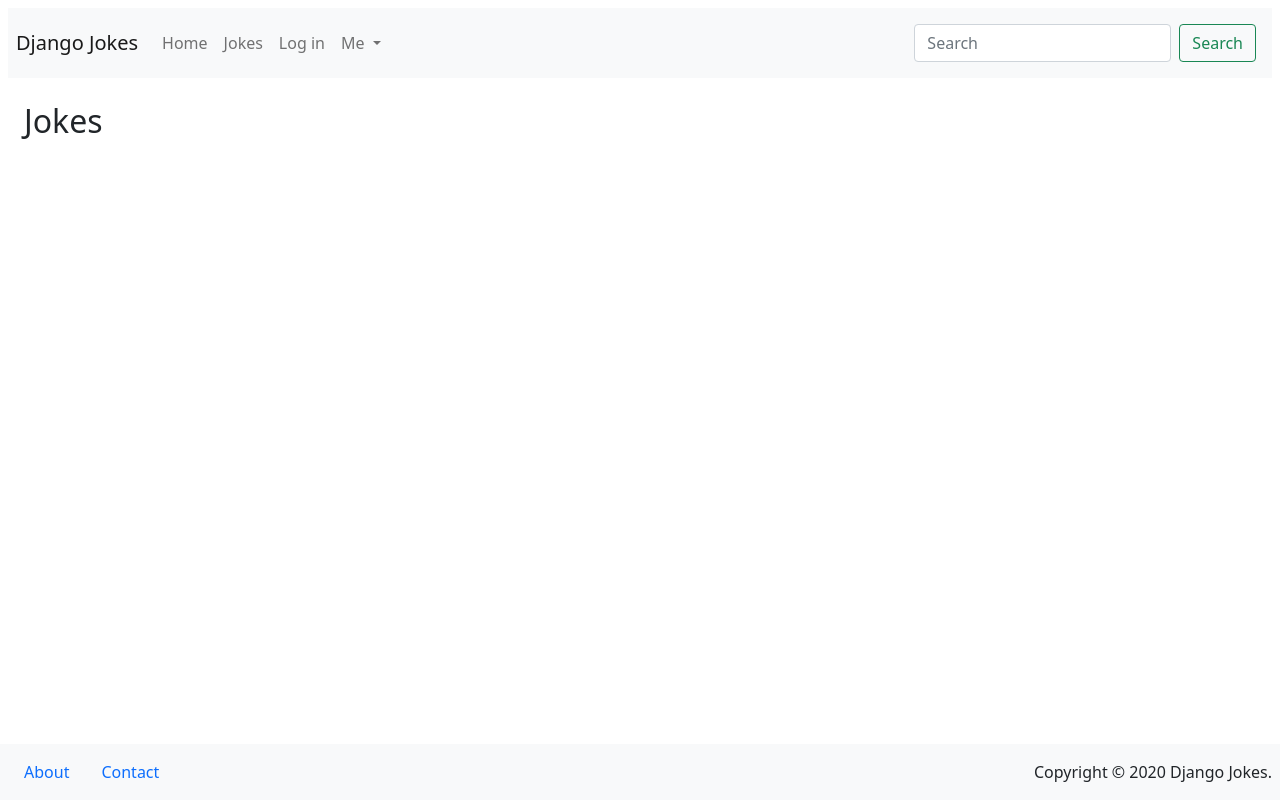
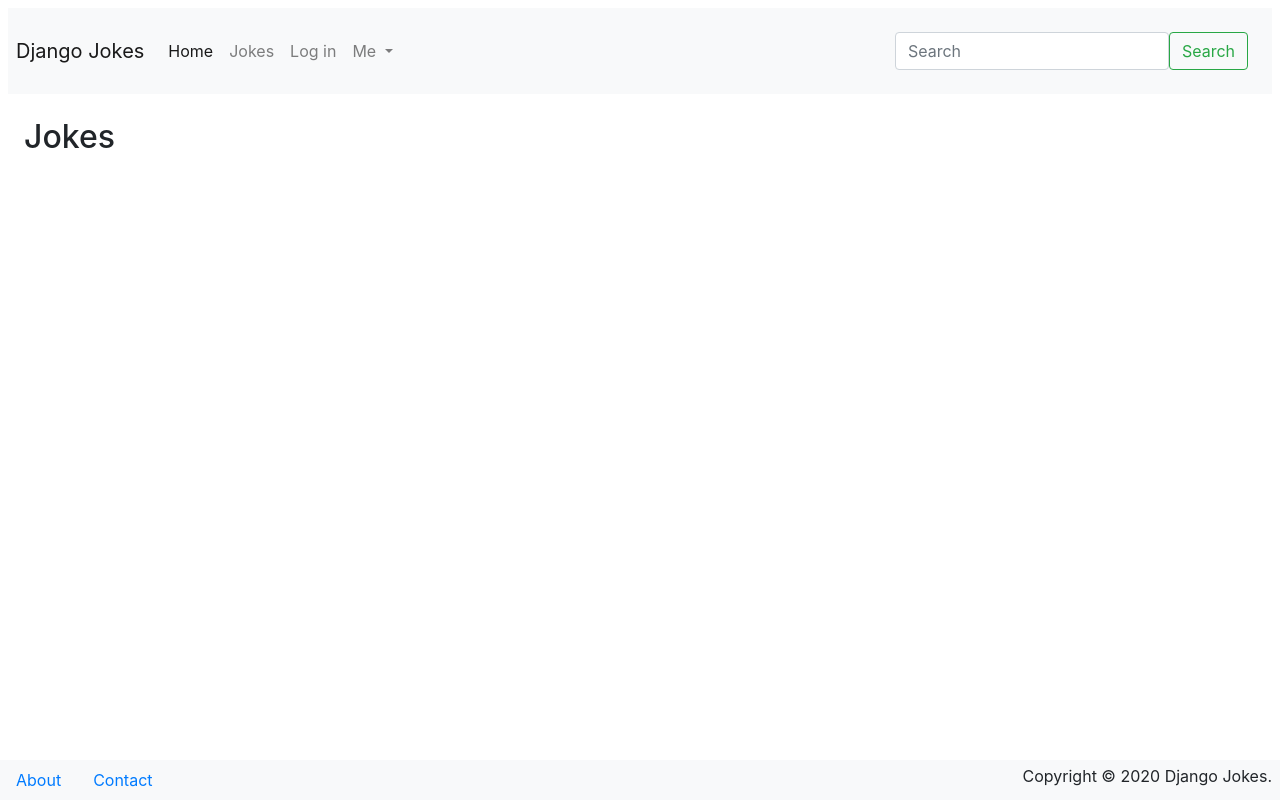
Before and after one commit to temesgen-zenebe/djangojokes.com, a Django app: page /jokes/ in a window 1280 px wide. Run offline with Django 4.2, Linux system fonts and the light colour scheme; data that the repository does not hold is empty; some libraries are stand-ins or nearby versions.

Commit message:
editing base templates

```diff
--- a/templates/_base.html
+++ b/templates/_base.html
@@ -3,7 +3,8 @@
 <head>
 <meta charset="UTF-8">
 <meta name="viewport" content="width=device-width, initial-scale=1">
-<link href="https://cdn.jsdelivr.net/npm/bootstrap@5.1.3/dist/css/bootstrap.min.css" rel="stylesheet" integrity="sha384-1BmE4kWBq78iYhFldvKuhfTAU6auU8tT94WrHftjDbrCEXSU1oBoqyl2QvZ6jIW3" crossorigin="anonymous">
+<link rel="stylesheet" href="https://cdn.jsdelivr.net/npm/bootstrap@4.0.0/dist/css/bootstrap.min.css" integrity="sha384-Gn5384xqQ1aoWXA+058RXPxPg6fy4IWvTNh0E263XmFcJlSAwiGgFAW/dAiS6JXm" crossorigin="anonymous">
+
 <script src="https://kit.fontawesome.com/30804ba0bf.js" crossorigin="anonymous"></script>
 <!-- ADD BOOTSTRAP CSS FROM https://getbootstrap.com/ -->
 <!-- ADD FONT AWESOME FROM https://fontawesome.com/ -->
@@ -46,7 +47,7 @@
           </div>
         </li>
       </ul>
-      <form class="d-flex m-2">
+      <form class="d-flex m-2  ml-auto p-2">
         <input class="form-control me-2" type="search" placeholder="Search" aria-label="Search">
         <button class="btn btn-outline-success" type="submit">Search</button>
       </form>
@@ -57,8 +58,9 @@
   {% block main %}<h2>Welcome!</h2>{% endblock %}
 </main>
 <footer class="fixed-bottom bg-light row">
-    <div class="d-flex d-flex justify-content-between align-items-center">
-      <div class="m-2">
+
+      <div class="col">
+        <div class="float-right m-1 mr-2">Copyright &copy; 2020 Django Jokes.</div>
         <nav>
           <ul class="nav">
             <li class="nav-item">
@@ -68,14 +70,13 @@
           </ul>
         </nav>
       </div>
-      <div class="m-2">Copyright &copy; 2020 Django Jokes.</div>
-    </div>
+
+
   </nav>
 </footer>
 <!-- ADD BOOTSTRAP JS FROM https://getbootstrap.com/ -->
 <script src="https://code.jquery.com/jquery-3.2.1.slim.min.js" integrity="sha384-KJ3o2DKtIkvYIK3UENzmM7KCkRr/rE9/Qpg6aAZGJwFDMVNA/GpGFF93hXpG5KkN" crossorigin="anonymous"></script>
-
-<script src="https://cdn.jsdelivr.net/npm/@popperjs/core@2.10.2/dist/umd/popper.min.js" integrity="sha384-7+zCNj/IqJ95wo16oMtfsKbZ9ccEh31eOz1HGyDuCQ6wgnyJNSYdrPa03rtR1zdB" crossorigin="anonymous"></script>
-<script src="https://cdn.jsdelivr.net/npm/bootstrap@5.1.3/dist/js/bootstrap.min.js" integrity="sha384-QJHtvGhmr9XOIpI6YVutG+2QOK9T+ZnN4kzFN1RtK3zEFEIsxhlmWl5/YESvpZ13" crossorigin="anonymous"></script>
+<script src="https://cdn.jsdelivr.net/npm/popper.js@1.12.9/dist/umd/popper.min.js" integrity="sha384-ApNbgh9B+Y1QKtv3Rn7W3mgPxhU9K/ScQsAP7hUibX39j7fakFPskvXusvfa0b4Q" crossorigin="anonymous"></script>
+<script src="https://cdn.jsdelivr.net/npm/bootstrap@4.0.0/dist/js/bootstrap.min.js" integrity="sha384-JZR6Spejh4U02d8jOt6vLEHfe/JQGiRRSQQxSfFWpi1MquVdAyjUar5+76PVCmYl" crossorigin="anonymous"></script>
 </body>
 </html>
```
